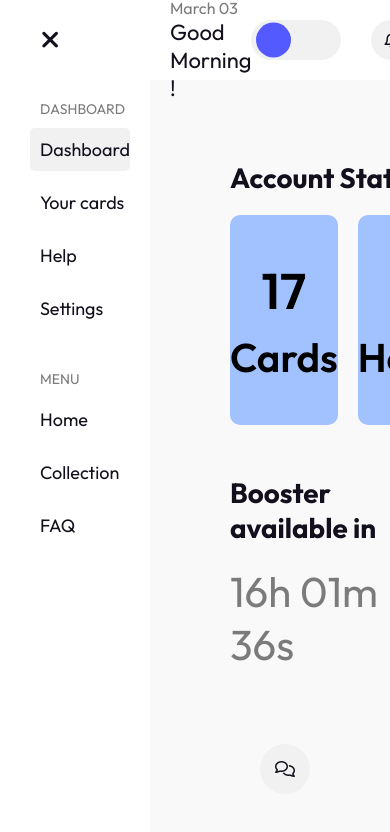
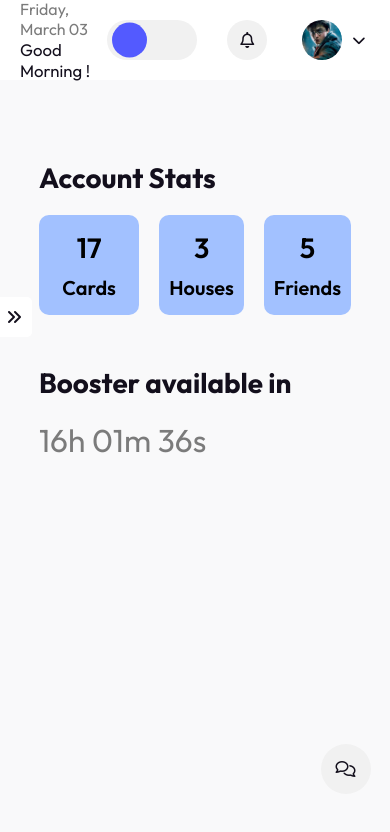
Before and after one commit to Drixares/Harry-Potter, a plain HTML site: page public/dashboard.html in a window 390 px wide. Drawn offline with Linux system fonts and the light colour scheme.

Commit message:
UPDATE |  mobile navigation functionality and responsive design

```diff
--- a/public/css/dashboard.css
+++ b/public/css/dashboard.css
@@ -86,7 +86,7 @@ nav.sidebar {
   padding-left: 30px;
 }
 
-.closeBtnBox {
+.sidebar > .closeBtnBox {
   display: flex;
   align-items: center;
   justify-content: flex-start;
@@ -95,8 +95,8 @@ nav.sidebar {
   font-size: 25px;
 }
 
-.closeBtnBox > span {
-  display: flex;
+.sidebar > .closeBtnBox > span {
+  display: none;
   align-items: center;
   justify-content: center;
   cursor: pointer;
@@ -105,15 +105,19 @@ nav.sidebar {
   border-radius: 5px;
 }
 
-.closeBtnBox > span:hover {
+.sidebar > .closeBtnBox > span:hover {
   background-color: var(--bg2);
 }
 
 .infos-menu {
   margin: 0 0 10px 10px;
   text-transform: uppercase;
-  font-size: 14px;
+  font-size: var(--text-mp-size);
   color: var(--text3);
+}
+
+.navBox {
+  position: relative;
 }
 
 .navContainer {
@@ -142,7 +146,7 @@ nav.sidebar {
 
 .navContainer a {
   display: inline-block;
-  font-size: 18px;
+  font-size: var(--text-p-size);
   color: var(--text);
   text-decoration: none;
   padding: 10px 0 10px 10px;
@@ -169,7 +173,7 @@ nav.sidebar {
   background-color: var(--bg1);
   width: 100%;
   height: 80px;
-  padding-inline: 20px 80px;
+  padding-inline: 20px var(--padding-inline);
 }
 
 
@@ -185,7 +189,7 @@ nav.sidebar {
 }
 
 .welcomingInfos {
-  font-size: 22px;
+  font-size: var(--text-m-size);
   color: var(--text);
 }
 
@@ -286,16 +290,14 @@ main h2 {
 }
 
 .profileDashboardBox {
-  margin-left: 80px;
+  margin-inline: 10vw;
 }
 
-.profileDashboardContainer {
-  width: 60%;
-}
 
 .statBox {
   display: flex;
   align-items: center;
+  flex-wrap: wrap;
   gap: 20px;
 }
 
@@ -306,10 +308,11 @@ main h2 {
   justify-content: center;
   gap: 10px;
   flex: 1;
-  height: 210px;
+  height: clamp(100px, 20vw, 200px);
   background-color: var(--infos-box-bg);
   border-radius: 10px;
   font-weight: 600;
+  padding: 10px;
 
 }
 
@@ -318,15 +321,15 @@ main h2 {
 }
 
 .statItem__number {
-  font-size: 50px;
+  font-size: var(--h2-size);
 }
 
 .statItem__name {
-  font-size: 40px;
+  font-size: var(--h3-size);
 }
 
 .timerBooster {
-  font-size: 42px;
+  font-size: calc(var(--h2-size) + 4px);
   color: var(--text3);
 }
 
@@ -337,7 +340,7 @@ main h2 {
 .popupBtn {
   position: fixed;
   bottom: 50px;
-  right: 80px;
+  right: 5vw;
   display: flex;
   align-items: center;
   justify-content: center;
@@ -357,7 +360,8 @@ main h2 {
   transform: translate(-50%, -54%);
   z-index: 100;
   height: 500px;
-  width: 500px;
+  /* width: max(300px, 60%); */
+  width: clamp(300px, 60%, 700px);
   display: flex;
   opacity: 0;
   visibility: hidden;
@@ -457,3 +461,40 @@ main h2 {
 :root[data-theme=dark] .toggleMode__circle {
   transform: translate3d(50px, -50%, 0);
 }
+
+.deployNav {
+  display: none;
+}
+
+
+@media (max-width: 900px) {
+  .sidebar {
+    position: fixed;
+    top: 0;
+    left: 0;
+    transform: translateX(-100%);
+    height: 100vh;
+    transition: transform 0.3s;
+  }
+
+  .sidebar.visible {
+    transform: translateX(0);
+  }
+
+  .deployNav {
+    display: flex;
+    align-items: center;
+    justify-content: center;
+    justify-content: space-around;
+    position: absolute;
+    right: -50px;
+    top: 50%;
+    padding-inline: 10px;
+    height: 40px;
+    background-color: var(--bg1);
+    transform: translate(-50%, 0);
+    border-radius: 0 5px 5px 0;
+  }
+
+
+}
--- a/public/css/style.css
+++ b/public/css/style.css
@@ -124,8 +124,7 @@ header > .mainNav {
 .boxTitle {
   display: flex;
   align-items: center;
-  /* justify-content: center; */
-  padding-top: 200px;
+  padding-top: max(10vw, 80px);
   flex-direction: column;
   height: calc(100vh - 125px);
   margin-inline: 30px;
--- a/public/dashboard.html
+++ b/public/dashboard.html
@@ -13,7 +13,7 @@
 
     <nav class="sidebar">
       <div class="closeBtnBox">
-          <span><i class="fa-solid fa-xmark"></i></span>
+          <span class="closeSidebarBtn"><i class="fa-solid fa-xmark"></i></span>
       </div>
       <div class="navBox">
         <div class="navContainer">
@@ -33,7 +33,13 @@
             <li><a href="/#faq" data-active="false">FAQ</a></li>
           </ul>
         </div>
+
+        <div class="deployNav">
+          <i class="fa-solid fa-angles-right"></i>
+        </div>
       </div>
+
+
     </nav>
 
     <div class="pageContent">
--- a/public/js/dashboard.js
+++ b/public/js/dashboard.js
@@ -1,6 +1,7 @@
 const  popupBtn = document.querySelector('.popupBtn');
 const  popupBox = document.querySelector('.popupBox');
 const toggleMode = document.querySelector('.toggleMode');
+const deployNav = document.querySelector('.deployNav');
 
 popupBtn.addEventListener('click', () => {
     popupBox.classList.toggle('active');
@@ -16,3 +17,7 @@ toggleMode.addEventListener('click', () => {
 
     localStorage.setItem('theme', newTheme);
 });
+
+deployNav.addEventListener('click', () => {
+    document.querySelector('.sidebar').classList.toggle('visible');
+});
--- a/public/js/main.js
+++ b/public/js/main.js
@@ -1,8 +1,6 @@
 const faqObjects = document.querySelectorAll(".faqObject");
 const email = document.getElementById("emailToCopy");
 const copyBtn = document.querySelector(".copyBtn");
-const burgerIcon = document.getElementById("burgerIcon");
-const mobileNav = document.querySelector(".mobileNav");
 
 faqObjects.forEach((object) => {
   object.firstElementChild.addEventListener("click", () => {
@@ -19,7 +17,3 @@ copyBtn.addEventListener("click", () => {
     copyBtn.style.color = "var(--text)";
   }, 1000);
 });
-
-burgerIcon.addEventListener("click", () => {
-  mobileNav.classList.toggle("open");
-});
--- /dev/null
+++ b/public/js/mobileNav.js
@@ -0,0 +1,6 @@
+const burgerIcon = document.getElementById("burgerIcon");
+const mobileNav = document.querySelector(".mobileNav");
+
+burgerIcon.addEventListener("click", () => {
+  mobileNav.classList.toggle("open");
+});
```
Also changed, not shown: public/collection.html (+1 -3 lines), public/css/form.css (+12 -1 lines), public/index.html (+2 -1 lines), public/js/inscription.js (+0 -7 lines).
